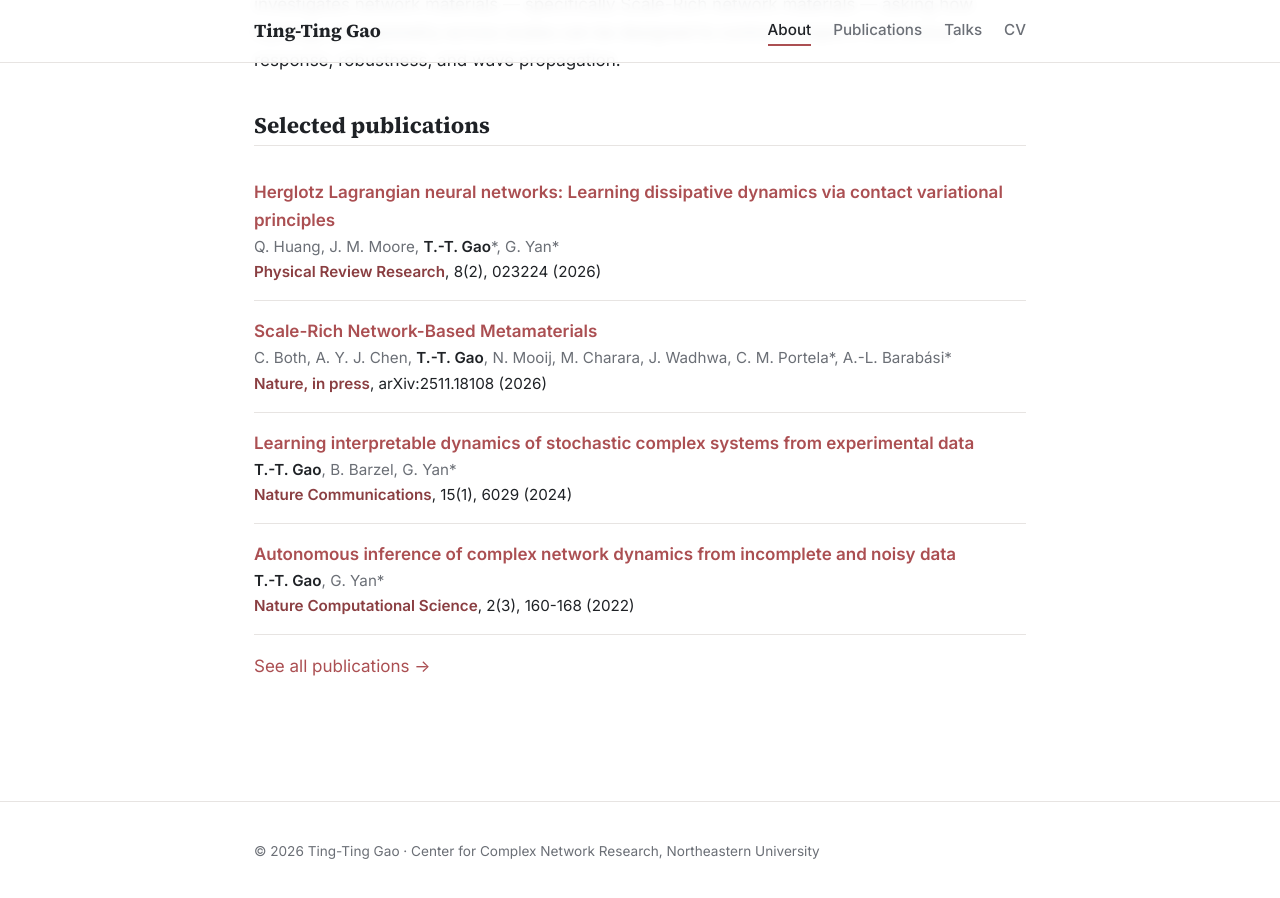
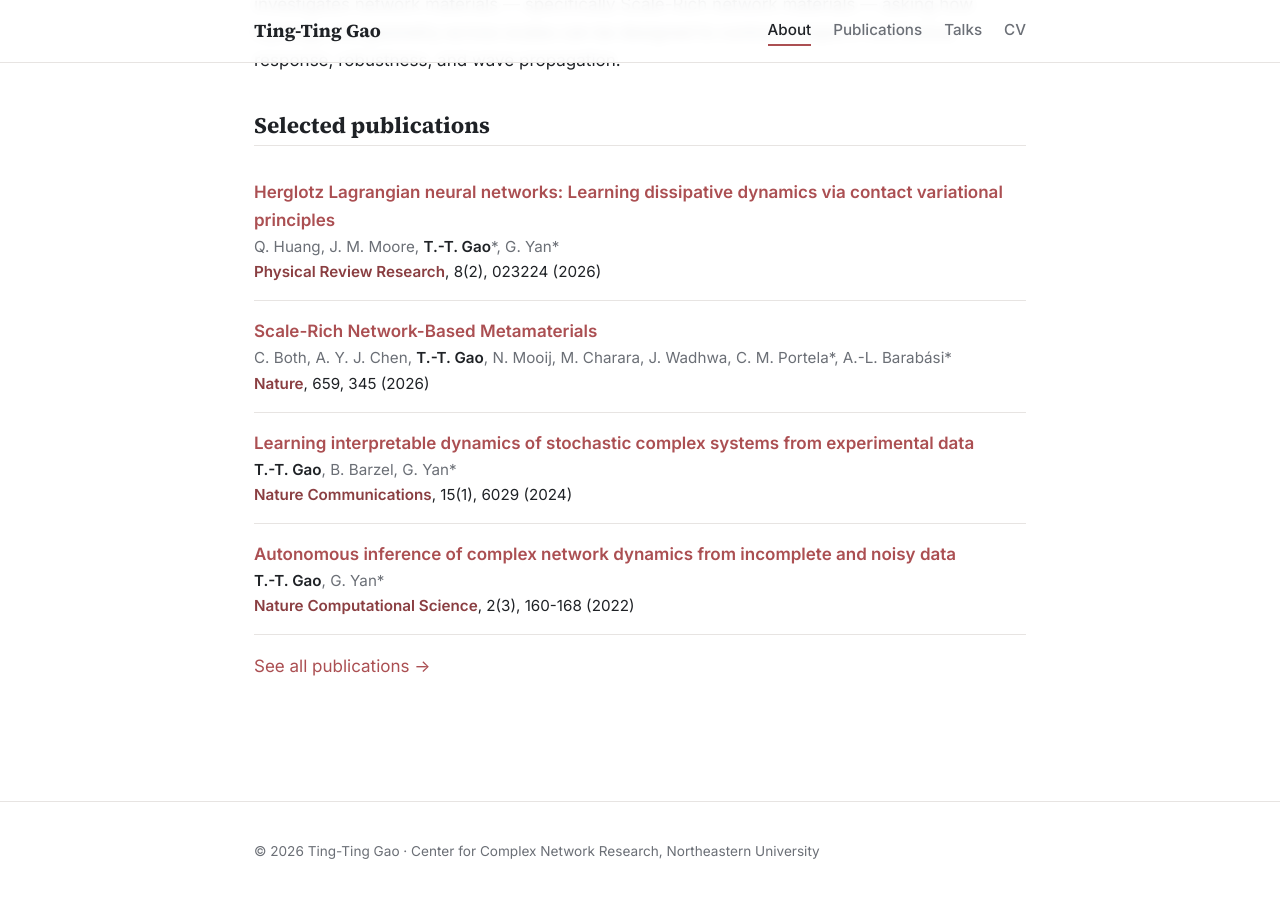
Before and after one commit to Ting-TingGao/Ting-TingGao.github.io, a Jekyll site: the page built from index.md, in a window 1280 px wide and 900 px high, scrolled down 749 px. Built offline with Jekyll 4.4.1, drawn with Linux system fonts in a browser that asks for light colours.

Commit message:
Scale-Rich Metamaterials: update to published Nature citation (659, 345) with DOI
Co-Authored-By: Claude Opus 4.8 <noreply@anthropic.com>

```diff
--- a/_data/publications.yml
+++ b/_data/publications.yml
@@ -23,12 +23,12 @@
 
 - title: "Scale-Rich Network-Based Metamaterials"
   authors: "C. Both, A. Y. J. Chen, <strong>T.-T. Gao</strong>, N. Mooij, M. Charara, J. Wadhwa, C. M. Portela*, A.-L. Barabási*"
-  venue: "Nature, in press"
+  venue: "Nature"
   year: 2026
-  details: "arXiv:2511.18108"
+  details: "659, 345"
   status: published
   selected: true
-  link: "https://arxiv.org/abs/2511.18108"
+  link: "https://doi.org/10.1038/s41586-026-11191-2"
 
 - title: "Brain-inspired wiring economics for artificial neural networks"
   authors: "X.-J. Zhang, J. M. Moore, <strong>T.-T. Gao</strong>, X. Zhang, G. Yan*"
```
